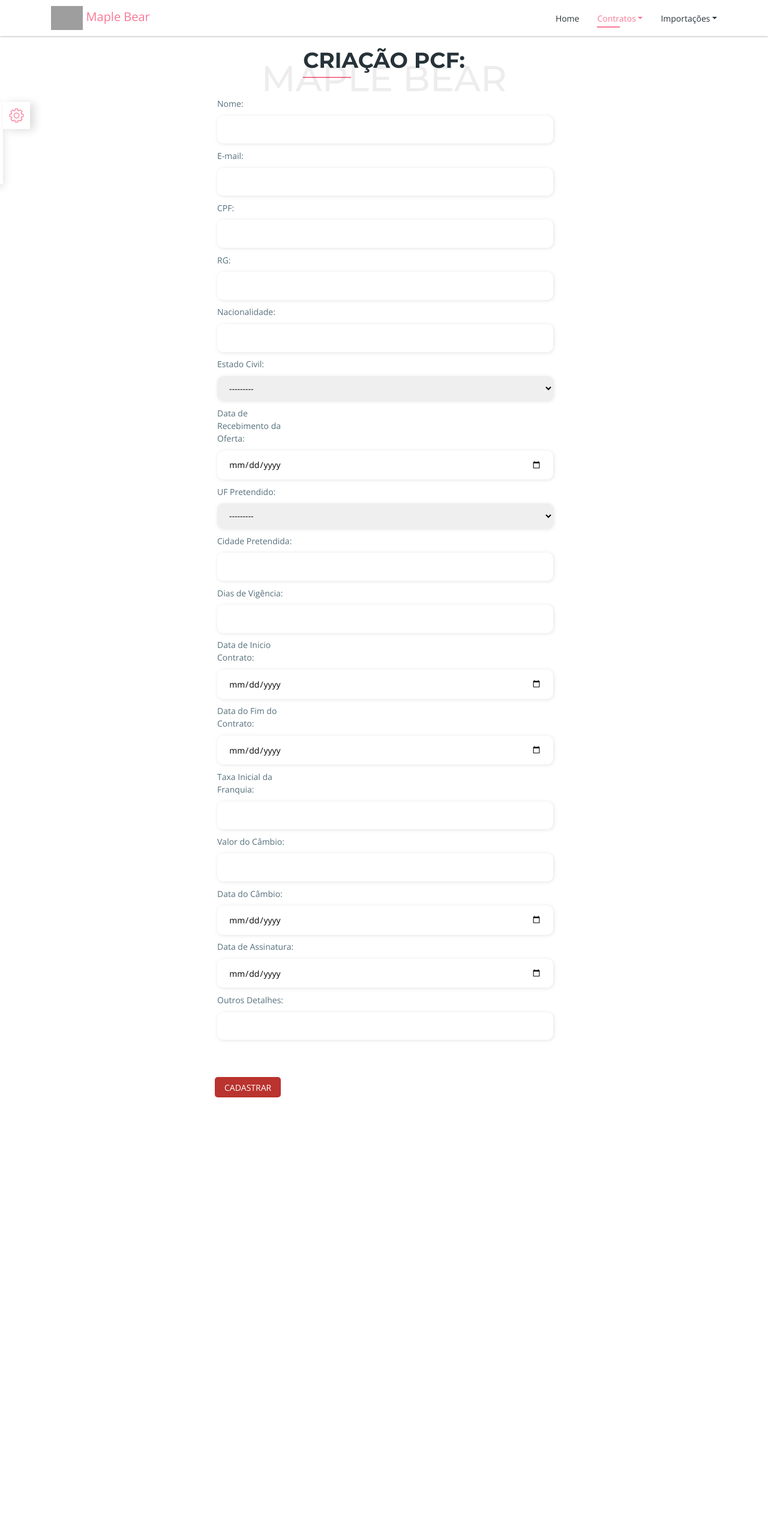
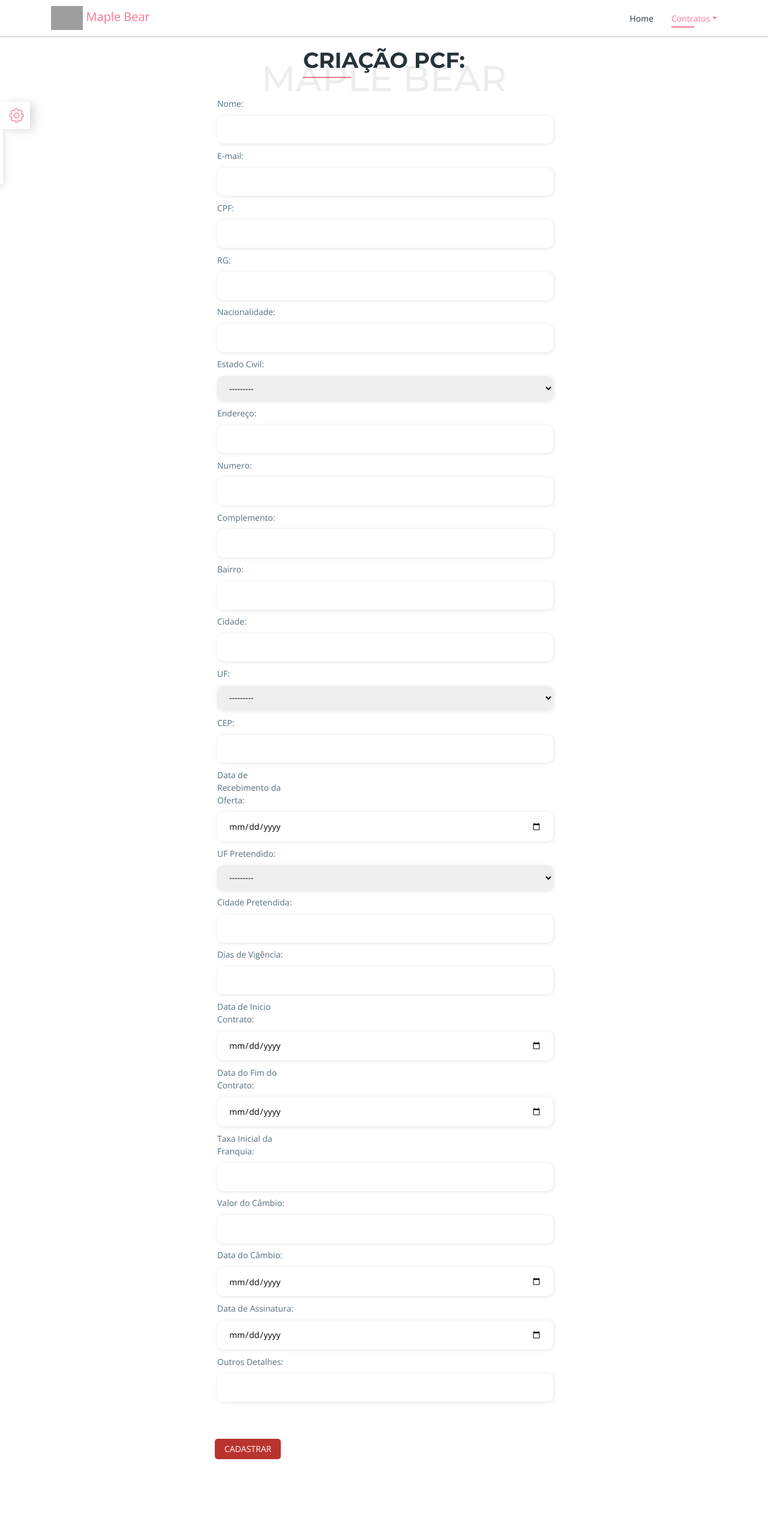
Before and after one commit to AXS05000/01_maple_bear, a Django app: page /form_candidato/ in a window 1280 px wide. Shown: the whole page at 60% size. Before the commit the page ends 1829 px from the top, so only its background shows below. Run offline with Django 5.2, Linux system fonts and the light colour scheme; some libraries are stand-ins or nearby versions; some web fonts are replaced; grey boxes are pictures that could not be loaded.

Commit message:
V - 24/02/2024 - 22:54

```diff
--- a/admissao/models.py
+++ b/admissao/models.py
@@ -89,7 +89,14 @@ class Contrato(Base):
     cambio_valor = models.DecimalField(max_digits=25, decimal_places=2)
     cambio_data = models.DateField()
     data_de_assinatura = models.DateField()
-    outros = models.CharField(max_length=15000)
+    outros = models.CharField(max_length=25000)
+    endereco = models.CharField(max_length=550)
+    numero = models.CharField(max_length=250)
+    complemento = models.CharField(max_length=250)
+    bairro = models.CharField(max_length=250)
+    cidade_endereco = models.CharField(max_length=250)
+    uf_endereco = models.CharField(max_length=2, choices=STATE_CHOICES)
+    cep = models.CharField(max_length=9)
 
     def __str__(self):
         return f"{self.nome}"
@@ -131,4 +138,11 @@ class Contrato(Base):
                 else ""
             ),
             "{outros}": self.outros,
+            "{endereco}": self.endereco,
+            "{numero}": self.numero,
+            "{complemento}": self.complemento,
+            "{bairro}": self.bairro,
+            "{cidade_endereco}": self.cidade_endereco,
+            "{uf_endereco}": self.uf_endereco,
+            "{cep}": self.cep,
         }
--- a/templates/admissao/formulario_candidato.html
+++ b/templates/admissao/formulario_candidato.html
@@ -48,19 +48,6 @@
                   <a class="nav-link" href="{% url 'busca_candidato' %}">Buscar Candidatos</a>
                   <a class="nav-link" href="{% url 'form_candidato' %}">Formulário PCF</a>
                   <a class="nav-link" href="{% url 'upload_template' %}">Importar Modelo de Contrato</a>
-                </div>
-              </li>
-              <li class="nav-item dropdown">
-                <a class="nav-link nav-link-ded dropdown-toggle" id="navbarDropdown" role="button" data-toggle="dropdown" aria-haspopup="true" aria-expanded="false">Importações</a>
-                <div class="dropdown-menu" aria-labelledby="navbarDropdown">
-                    <a class="nav-link" href="">Importar Word</a>
-                    <a class="nav-link" href="">Importar Mala</a>
-                    <a class="nav-link" href="">Importar Folha</a>
-                    <a class="nav-link" href="">Importar Beneficio</a>
-                    <a class="nav-link" href="">Importar CNPJ Notas</a>
-                    <a class="nav-link" href="">Importar Notas</a>
-                    {% comment %} <div class="dropdown-divider"></div> {% endcomment %}
-                    {% comment %} <a class="dropdown-item" href="#">Tes</a> {% endcomment %}
                 </div>
               </li>
               {% if user.is_anonymous %}
@@ -170,10 +157,47 @@
                                 <div class="tipo-de-faturamento-1">Nacionalidade:</div>
                                 <div class="tipo-de-faturamento-1">{{ form.nascionalidade }}</div>
                             </div>
+
                             <div class="tipo-de-faturamento">
                                 <div class="tipo-de-faturamento-1">Estado Civil:</div>
                                 <div class="tipo-de-faturamento-1">{{ form.estado_civil }}</div>
                             </div>
+
+                            <div class="tipo-de-faturamento">
+                              <div class="tipo-de-faturamento-1">Endereço:</div>
+                              <div class="tipo-de-faturamento-1">{{ form.endereco }}</div>
+                            </div>
+
+                            <div class="tipo-de-faturamento">
+                              <div class="tipo-de-faturamento-1">Numero:</div>
+                              <div class="tipo-de-faturamento-1">{{ form.numero }}</div>
+                            </div>
+
+                            <div class="tipo-de-faturamento">
+                              <div class="tipo-de-faturamento-1">Complemento:</div>
+                              <div class="tipo-de-faturamento-1">{{ form.complemento }}</div>
+                            </div>
+
+                            <div class="tipo-de-faturamento">
+                              <div class="tipo-de-faturamento-1">Bairro:</div>
+                              <div class="tipo-de-faturamento-1">{{ form.bairro }}</div>
+                            </div>
+
+                            <div class="tipo-de-faturamento">
+                              <div class="tipo-de-faturamento-1">Cidade:</div>
+                              <div class="tipo-de-faturamento-1">{{ form.cidade_endereco }}</div>
+                            </div>
+
+                            <div class="tipo-de-faturamento">
+                              <div class="tipo-de-faturamento-1">UF:</div>
+                              <div class="tipo-de-faturamento-1">{{ form.uf_endereco }}</div>
+                            </div>
+
+                            <div class="form-contratos" id="produto7">
+                              <div class="comp-nota-1">CEP:</div>
+                              <div class="comp-nota-1">{{ form.cep|addattrs:"id=cep" }}</div>
+                            </div>
+
                             <div class="tipo-de-faturamento">
                                 <div class="tipo-de-faturamento-1">Data de Recebimento da Oferta:</div>
                                 <div class="tipo-de-faturamento-1">{{ form.data_de_recebimento_da_oferta }}</div>
@@ -327,17 +351,6 @@
         formatar(mascara, this);
       });
 
-      document.getElementById('celular').addEventListener('input', function() {
-        var celular = this.value.replace(/\D/g, '');
-        var mascara = '## #####-####';
-
-        if (celular.length <= 6) {
-          mascara = '## ####-####';
-        }
-
-        formatar(mascara, this);
-      });
-
       document.getElementById('cep').addEventListener('input', function() {
         var cep = this.value.replace(/\D/g, '');
         var mascara = '#####-###';
```
Also changed, not shown: admissao/migrations/0005_contrato_bairro_contrato_cep_and_more.py (added).
